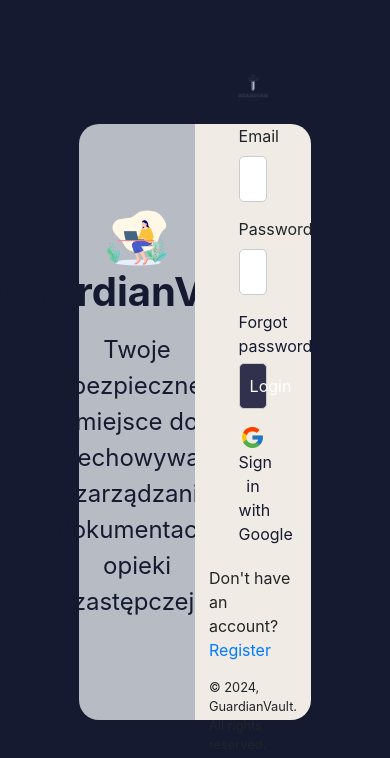
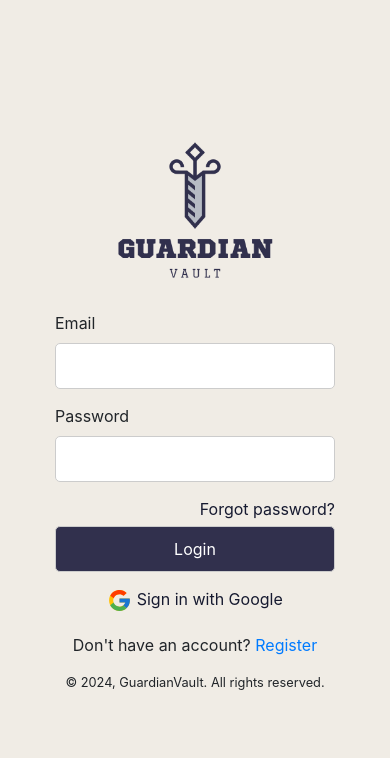
Before and after one commit to swpiotr5/PROJEKT_ROZ---grupa-2, a React (Create React App) app in the folder frontend/: page /login in a window 390 px wide. Shown: the top 758 px of the page. Built offline with nearby package versions, Linux system fonts and the light colour scheme.

Commit message:
(frontend) RWD for Login Page

```diff
--- a/frontend/src/components/Login/LeftWrapper.tsx
+++ b/frontend/src/components/Login/LeftWrapper.tsx
@@ -15,7 +15,19 @@ const useStyles = createUseStyles({
         background: '#B6BBC4',
         width: '50%',
         height: '100%'
-      }
+      },
+    '@media (max-width: 1080px)': {
+        left: {
+          padding: '0px',
+          borderTopLeftRadius: '0px',
+          borderBottomLeftRadius: '0px',
+        },
+      },
+    '@media (max-width: 768px)': {
+        left: {
+          display: 'none',
+        },
+      },
 });
 
 const LeftWrapper = () => {
--- a/frontend/src/components/Login/RightWrapper.tsx
+++ b/frontend/src/components/Login/RightWrapper.tsx
@@ -17,6 +17,18 @@ const useStyles = createUseStyles({
         width: '50%',
         height: '100%'
       },
+    '@media (max-width: 1080px)': {
+        right: {
+          padding: '0px',
+          borderTopRightRadius: '0px',
+          borderBottomRightRadius: '0px',
+        },
+      },
+    '@media (max-width: 768px)': {
+        right: {
+            width: '100%',
+        },
+      },
 });
 
 const RightWrapper = () => {
--- a/frontend/src/container/Login.tsx
+++ b/frontend/src/container/Login.tsx
@@ -20,8 +20,15 @@ const useStyles = createUseStyles({
     justifyContent: 'center',
     padding: '40px',
     width: '80%',
-    height: '80vh',
-  }
+    height: '100vh',
+  },
+  '@media (max-width: 1080px)': {
+    wrapper: {
+      width: '100%',
+      height: '100vh',
+      padding: '0px',
+    },
+  },
 });
 
 const Login = () => {
```
